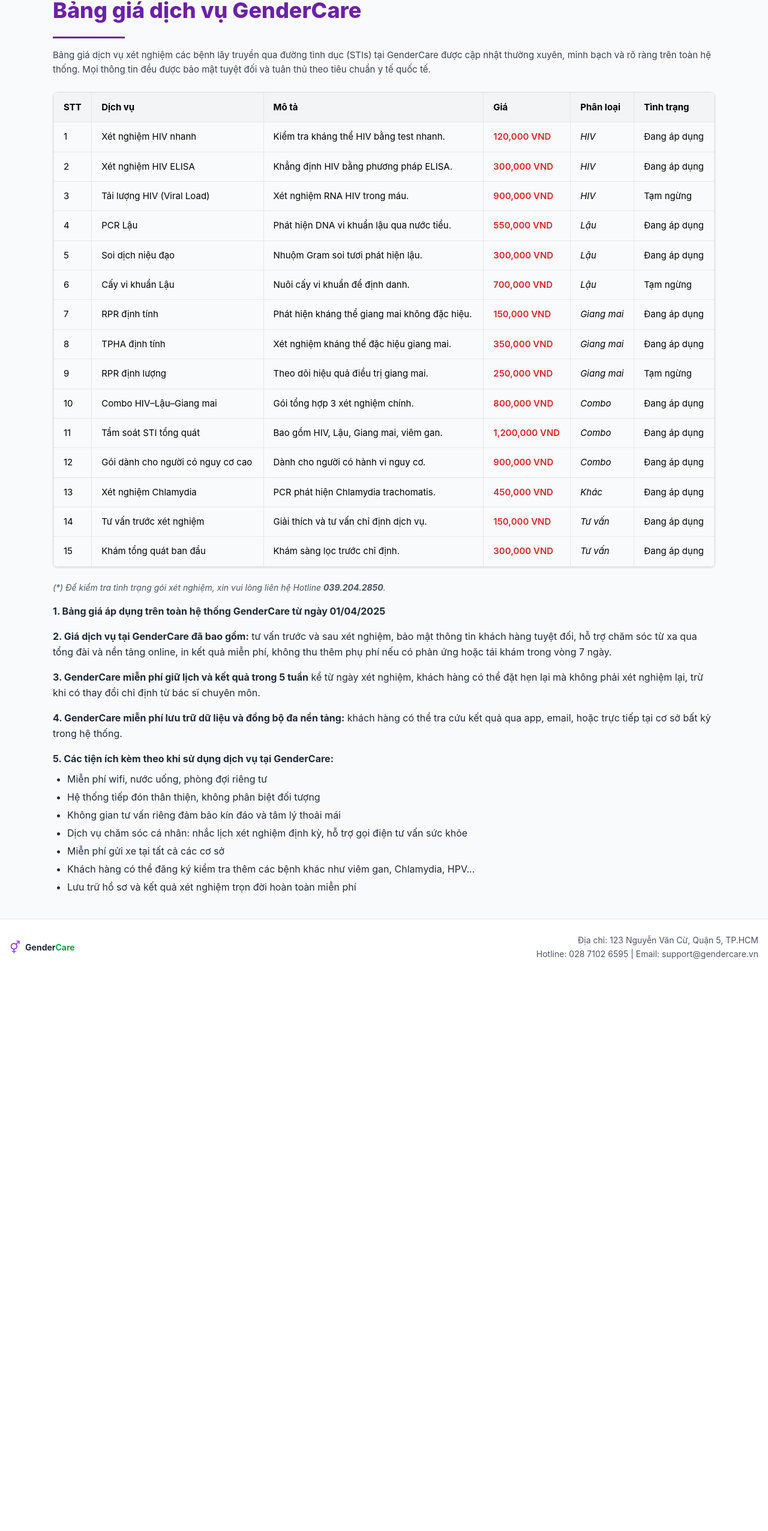
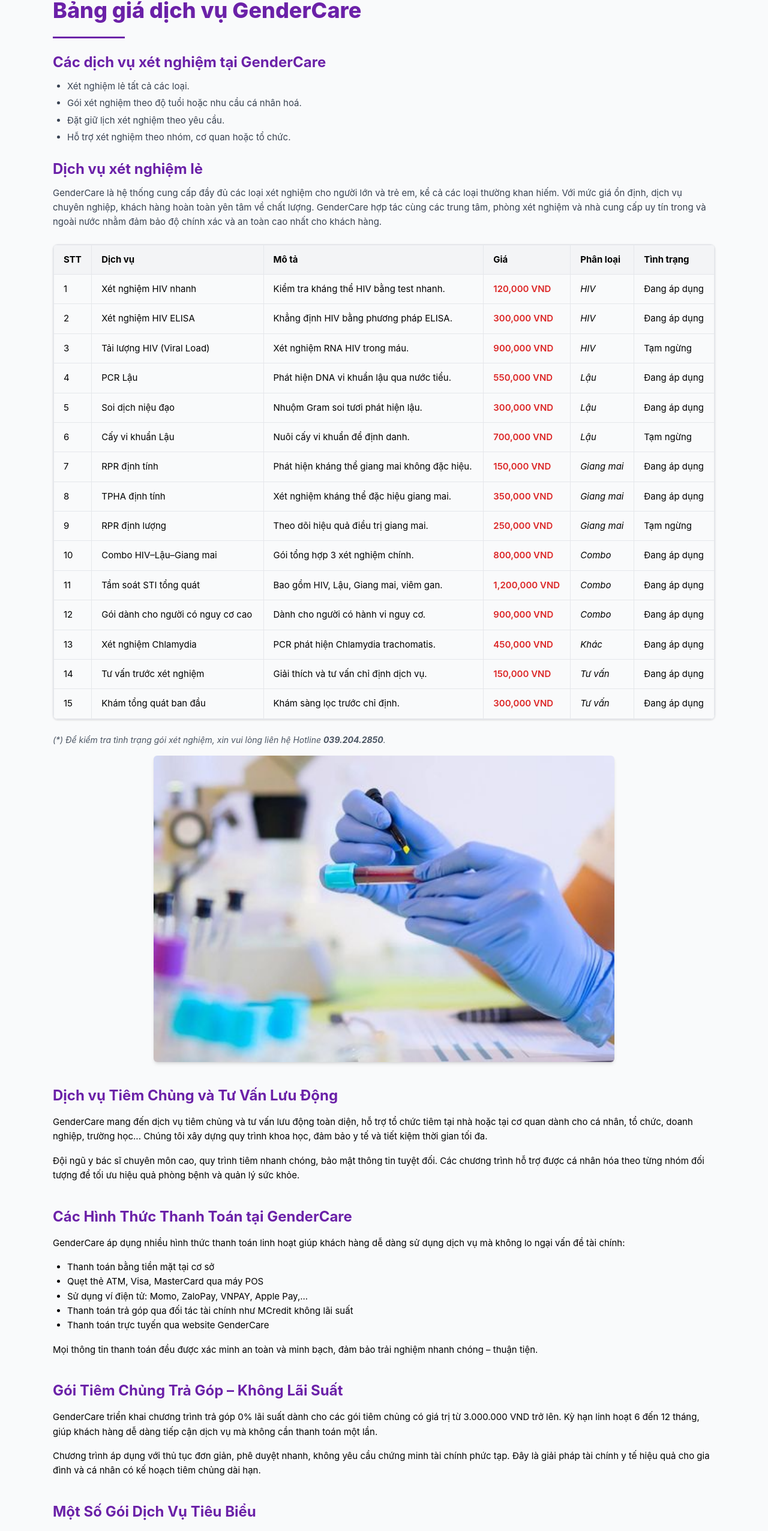
Before and after one commit to huyhoang04ne/SWP, a React (Create React App) app: page /pricing in a window 1280 px wide. Shown: the part 233-2786 px from the top of the page at 60% size. Before the commit the page ends 1859 px from the top, so only its background shows below. Built offline with nearby package versions, Linux system fonts and the light colour scheme.

Commit message:
Update Pricing UI

```diff
--- a/src/pages/Pricing/Pricing.tsx
+++ b/src/pages/Pricing/Pricing.tsx
@@ -112,10 +112,19 @@
   return (
     <div className="max-w-6xl mx-auto px-6 py-10 text-[15px] leading-relaxed">
       <h1 className="text-4xl font-extrabold text-purple-800 mb-6">Bảng giá dịch vụ GenderCare</h1>
+      <div className="w-[120px] h-[3px] bg-purple-800 mb-6"></div>
 
-      <div className="w-[120px] h-[3px] bg-purple-800 mb-4"></div>
-      <p className="text-gray-700 mb-6">
-        Bảng giá dịch vụ xét nghiệm các bệnh lây truyền qua đường tình dục (STIs) tại GenderCare được cập nhật thường xuyên, minh bạch và rõ ràng trên toàn hệ thống. Mọi thông tin đều được bảo mật tuyệt đối và tuân thủ theo tiêu chuẩn y tế quốc tế.
+      <h2 className="text-2xl font-bold text-purple-800 mb-3">Các dịch vụ xét nghiệm tại GenderCare</h2>
+      <ul className="list-disc ml-6 text-gray-700 space-y-1 mb-6">
+        <li>Xét nghiệm lẻ tất cả các loại.</li>
+        <li>Gói xét nghiệm theo độ tuổi hoặc nhu cầu cá nhân hoá.</li>
+        <li>Đặt giữ lịch xét nghiệm theo yêu cầu.</li>
+        <li>Hỗ trợ xét nghiệm theo nhóm, cơ quan hoặc tổ chức.</li>
+      </ul>
+
+      <h2 className="text-2xl font-bold text-purple-800 mb-3">Dịch vụ xét nghiệm lẻ</h2>
+      <p className="mb-6 text-gray-700">
+        GenderCare là hệ thống cung cấp đầy đủ các loại xét nghiệm cho người lớn và trẻ em, kể cả các loại thường khan hiếm. Với mức giá ổn định, dịch vụ chuyên nghiệp, khách hàng hoàn toàn yên tâm về chất lượng. GenderCare hợp tác cùng các trung tâm, phòng xét nghiệm và nhà cung cấp uy tín trong và ngoài nước nhằm đảm bảo độ chính xác và an toàn cao nhất cho khách hàng.
       </p>
 
       <div className="overflow-x-auto shadow border rounded-lg mb-6">
@@ -149,34 +158,45 @@
         (*) Để kiểm tra tình trạng gói xét nghiệm, xin vui lòng liên hệ Hotline <strong>039.204.2850</strong>.
       </p>
 
-      <div className="space-y-4 text-[16px] text-gray-800">
-        <p><strong>1. Bảng giá áp dụng trên toàn hệ thống GenderCare từ ngày 01/04/2025</strong></p>
+          <img
+       src="/Images/stls.jpg"
+  alt="Phòng xét nghiệm hiện đại"
+  className="w-full max-w-3xl rounded-md shadow-md mx-auto mb-2"
+/>
 
-        <p>
-          <strong>2. Giá dịch vụ tại GenderCare đã bao gồm:</strong> tư vấn trước và sau xét nghiệm, bảo mật thông tin khách hàng tuyệt đối, hỗ trợ chăm sóc từ xa qua tổng đài và nền tảng online, in kết quả miễn phí, không thu thêm phụ phí nếu có phản ứng hoặc tái khám trong vòng 7 ngày.
-        </p>
+      <h2 className="text-2xl font-bold text-purple-800 mt-10 mb-4">Dịch vụ Tiêm Chủng và Tư Vấn Lưu Động</h2>
+      <p className="mb-4">GenderCare mang đến dịch vụ tiêm chủng và tư vấn lưu động toàn diện, hỗ trợ tổ chức tiêm tại nhà hoặc tại cơ quan dành cho cá nhân, tổ chức, doanh nghiệp, trường học... Chúng tôi xây dựng quy trình khoa học, đảm bảo y tế và tiết kiệm thời gian tối đa.</p>
+      <p className="mb-4">Đội ngũ y bác sĩ chuyên môn cao, quy trình tiêm nhanh chóng, bảo mật thông tin tuyệt đối. Các chương trình hỗ trợ được cá nhân hóa theo từng nhóm đối tượng để tối ưu hiệu quả phòng bệnh và quản lý sức khỏe.</p>
 
-        <p>
-          <strong>3. GenderCare miễn phí giữ lịch và kết quả trong 5 tuần</strong> kể từ ngày xét nghiệm, khách hàng có thể đặt hẹn lại mà không phải xét nghiệm lại, trừ khi có thay đổi chỉ định từ bác sĩ chuyên môn.
-        </p>
+      <h2 className="text-2xl font-bold text-purple-800 mt-10 mb-4">Các Hình Thức Thanh Toán tại GenderCare</h2>
+      <p className="mb-4">GenderCare áp dụng nhiều hình thức thanh toán linh hoạt giúp khách hàng dễ dàng sử dụng dịch vụ mà không lo ngại vấn đề tài chính:</p>
+      <ul className="list-disc ml-6 mb-4">
+        <li>Thanh toán bằng tiền mặt tại cơ sở</li>
+        <li>Quẹt thẻ ATM, Visa, MasterCard qua máy POS</li>
+        <li>Sử dụng ví điện tử: Momo, ZaloPay, VNPAY, Apple Pay,...</li>
+        <li>Thanh toán trả góp qua đối tác tài chính như MCredit không lãi suất</li>
+        <li>Thanh toán trực tuyến qua website GenderCare</li>
+      </ul>
+      <p className="mb-4">Mọi thông tin thanh toán đều được xác minh an toàn và minh bạch, đảm bảo trải nghiệm nhanh chóng – thuận tiện.</p>
 
-        <p>
-          <strong>4. GenderCare miễn phí lưu trữ dữ liệu và đồng bộ đa nền tảng:</strong> khách hàng có thể tra cứu kết quả qua app, email, hoặc trực tiếp tại cơ sở bất kỳ trong hệ thống.
-        </p>
+      <h2 className="text-2xl font-bold text-purple-800 mt-10 mb-4">Gói Tiêm Chủng Trả Góp – Không Lãi Suất</h2>
+      <p className="mb-4">GenderCare triển khai chương trình trả góp 0% lãi suất dành cho các gói tiêm chủng có giá trị từ 3.000.000 VND trở lên. Kỳ hạn linh hoạt 6 đến 12 tháng, giúp khách hàng dễ dàng tiếp cận dịch vụ mà không cần thanh toán một lần.</p>
+      <p className="mb-4">Chương trình áp dụng với thủ tục đơn giản, phê duyệt nhanh, không yêu cầu chứng minh tài chính phức tạp. Đây là giải pháp tài chính y tế hiệu quả cho gia đình và cá nhân có kế hoạch tiêm chủng dài hạn.</p>
 
-        <div>
-          <p><strong>5. Các tiện ích kèm theo khi sử dụng dịch vụ tại GenderCare:</strong></p>
-          <ul className="list-disc ml-6 mt-2 space-y-1">
-            <li>Miễn phí wifi, nước uống, phòng đợi riêng tư</li>
-            <li>Hệ thống tiếp đón thân thiện, không phân biệt đối tượng</li>
-            <li>Không gian tư vấn riêng đảm bảo kín đáo và tâm lý thoải mái</li>
-            <li>Dịch vụ chăm sóc cá nhân: nhắc lịch xét nghiệm định kỳ, hỗ trợ gọi điện tư vấn sức khỏe</li>
-            <li>Miễn phí gửi xe tại tất cả các cơ sở</li>
-            <li>Khách hàng có thể đăng ký kiểm tra thêm các bệnh khác như viêm gan, Chlamydia, HPV...</li>
-            <li>Lưu trữ hồ sơ và kết quả xét nghiệm trọn đời hoàn toàn miễn phí</li>
-          </ul>
-        </div>
-      </div>
+      <h2 className="text-2xl font-bold text-purple-800 mt-10 mb-4">Một Số Gói Dịch Vụ Tiêu Biểu</h2>
+      <ul className="list-disc ml-6 mb-4">
+        <li>Gói tầm soát sức khỏe toàn diện định kỳ</li>
+        <li>Gói tiêm phòng HPV, viêm gan B, uốn ván</li>
+        <li>Gói dành cho phụ nữ chuẩn bị mang thai và sau sinh</li>
+        <li>Gói xét nghiệm cho người có nguy cơ cao (STI, HIV, Chlamydia...)</li>
+        <li>Gói tiêm chủng cho người lớn tuổi và người mắc bệnh nền</li>
+      </ul>
+
+      <h2 className="text-2xl font-bold text-purple-800 mt-10 mb-4">Hỗ Trợ & Tư Vấn</h2>
+      <p className="mb-2">GenderCare phục vụ tất cả các ngày trong tuần từ 7h30 - 17h30, kể cả thứ Bảy, Chủ nhật và ngày lễ. Đội ngũ tổng đài viên và bác sĩ tư vấn luôn sẵn sàng hỗ trợ giải đáp mọi thắc mắc.</p>
+      <p className="mb-2">• Hotline hỗ trợ: <strong>028.7102.6595</strong></p>
+      <p className="mb-2">• Inbox fanpage chính thức của GenderCare để được phản hồi nhanh</p>
+      <p className="mb-2">• Hệ thống nhắc lịch và hỗ trợ theo dõi kết quả xét nghiệm được tích hợp qua App và Email cá nhân</p>
     </div>
   );
 };
--- a/src/routers/router.tsx
+++ b/src/routers/router.tsx
@@ -6,8 +6,8 @@
 import ProtectedRoute from "../components/ProtectedRoute";
 import AuthPage from "../pages/Auth/AuthPage";
 import MedicationReminderPage from "../pages/MedicationReminderPage";
-import Consaultant from "../pages/consaultant/consaultant"; // 👈 nếu bạn đổi tên thành Consultant, nhớ sửa lại
-import Pricing from "../pages/Pricing/Pricing"; // 👈 Trang bảng giá
+import Consaultant from "../pages/consaultant/consaultant";
+import Pricing from "../pages/Pricing/Pricing";
 
 const routers = createBrowserRouter([
   {
```
Also changed, not shown: public/Images/stls.jpg (added).
